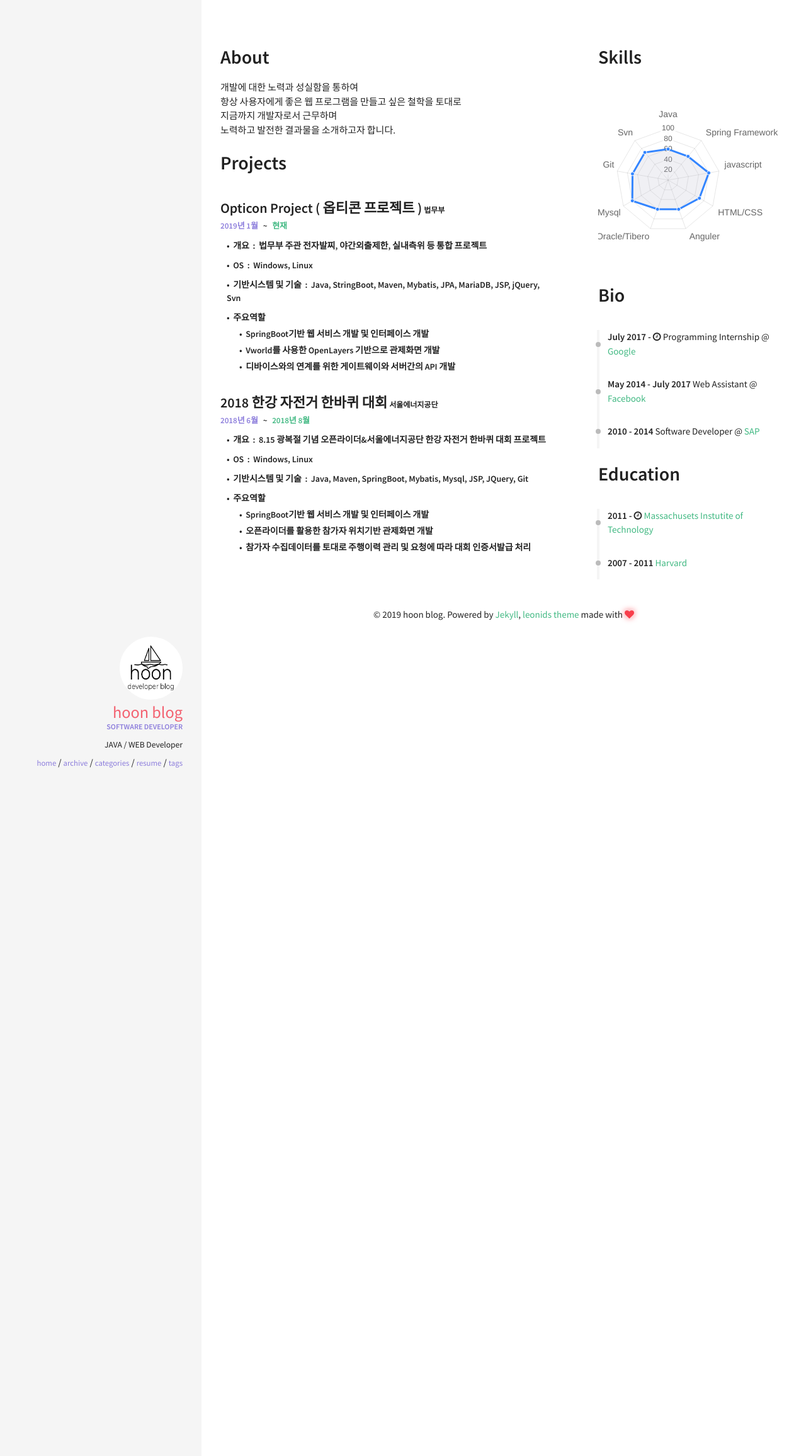
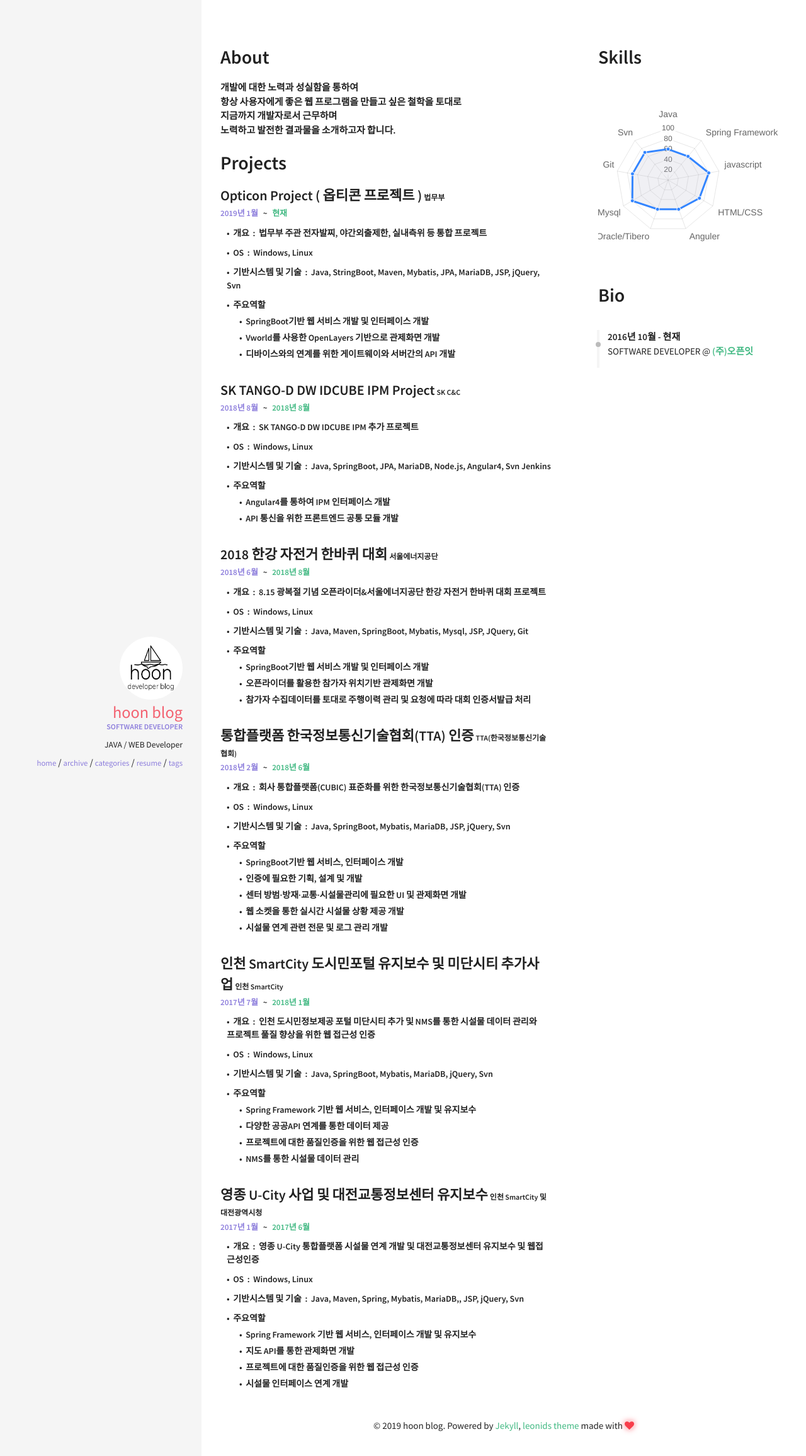
Before and after one commit to dudgns0612/dudgns0612.github.io, a Jekyll site: the page built from resume.html, in a window 1280 px wide. Shown: the top 2312 px of the page at 63% size. Built offline with Jekyll 4.4.1, drawn with Linux system fonts in a browser that asks for light colours; nearby versions of some CDN libraries.

Commit message:
resume working

```diff
--- a/_data/index/careers.yml
+++ b/_data/index/careers.yml
@@ -1,16 +1,5 @@
 # careers section data
 # if you don't have language feature(language.yml is empty), ignore "i18n" items
-- name: Google
-  link: http://www.google.com/
-  date: July 2017 - <i class="fa fa-clock-o" aria-hidden="true" title="Until Now"></i>
-  job: Programming Internship
-
-- name: Facebook
-  link: http://www.facebook.com/
-  date: May 2014 - July 2017
-  job: Web Assistant
-
-- name: SAP
-  link: https://www.sap.com/
-  date: 2010 - 2014
-  job: Software Developer
+- date: 2016년 10월 - 현재
+  job: SOFTWARE DEVELOPER
+  company: (주)오픈잇
--- a/_data/index/projects.yml
+++ b/_data/index/projects.yml
@@ -9,6 +9,18 @@
             "SpringBoot기반 웹 서비스 개발 및 인터페이스 개발",
             "Vworld를 사용한 OpenLayers 기반으로 관제화면 개발",
             "디바이스와의 연계를 위한 게이트웨이와 서버간의 API 개발"
+         ]
+
+- name: SK TANGO-D DW IDCUBE IPM Project
+  subName: SK C&C
+  startDate: 2018년 8월
+  endDate: 2018년 8월
+  summary: SK TANGO-D DW IDCUBE IPM 추가 프로젝트
+  os: Windows, Linux
+  softwareTechnology: "Java, SpringBoot, JPA, MariaDB, Node.js, Angular4, Svn Jenkins"
+  works: [
+            "Angular4를 통하여 IPM 인터페이스 개발",
+            "API 통신을 위한 프론트엔드 공통 모듈 개발",
          ]
 
 - name: 2018 한강 자전거 한바퀴 대회
@@ -23,3 +35,47 @@
             "오픈라이더를 활용한 참가자 위치기반 관제화면 개발",
             "참가자 수집데이터를 토대로 주행이력 관리 및 요청에 따라 대회 인증서발급 처리"
          ]
+
+- name: 통합플랫폼 한국정보통신기술협회(TTA) 인증
+  subName: TTA(한국정보통신기술협회)
+  startDate: 2018년 2월
+  endDate: 2018년 6월
+  summary: 회사 통합플랫폼(CUBIC) 표준화를 위한 한국정보통신기술협회(TTA) 인증
+  os: Windows, Linux
+  softwareTechnology: "Java, SpringBoot, Mybatis, MariaDB, JSP, jQuery, Svn"
+  works: [
+            "SpringBoot기반 웹 서비스, 인터페이스 개발",
+            "인증에 필요한 기획, 설계 및 개발",
+            "센터 방범·방재·교통·시설물관리에 필요한 UI 및 관제화면 개발",
+            "웹 소켓을 통한 실시간 시설물 상황 제공 개발",
+            "시설물 연계 관련 전문 및 로그 관리 개발"
+         ]
+
+- name: 인천 SmartCity 도시민포털 유지보수 및 미단시티 추가사업
+  subName: 인천 SmartCity
+  startDate: 2017년 7월
+  endDate: 2018년 1월
+  summary: 인천 도시민정보제공 포털 미단시티 추가 및 NMS를 통한 시설물 데이터 관리와 <br /> 프로젝트
+           풀질 향상을 위한 웹 접근성 인증
+  os: Windows, Linux
+  softwareTechnology: "Java, SpringBoot, Mybatis, MariaDB, jQuery, Svn"
+  works: [
+            "Spring Framework 기반 웹 서비스, 인터페이스 개발 및 유지보수",
+            "다양한 공공API 연계를 통한 데이터 제공",
+            "프로젝트에 대한 품질인증을 위한 웹 접근성 인증",
+            "NMS를 통한 시설물 데이터 관리"
+         ]
+
+- name: 영종 U-City 사업 및 대전교통정보센터 유지보수
+  subName: 인천 SmartCity 및 대전광역시청
+  startDate: 2017년 1월
+  endDate: 2017년 6월
+  summary: 영종 U-City 통합플랫폼 시설물 연계 개발 및 대전교통정보센터 유지보수 및 웹접근성인증
+  os: Windows, Linux
+  softwareTechnology: "Java, Maven, Spring, Mybatis, MariaDB,, JSP, jQuery, Svn"
+  works: [
+            "Spring Framework 기반 웹 서비스, 인터페이스 개발 및 유지보수",
+            "지도 API를 통한 관제화면 개발",
+            "프로젝트에 대한 품질인증을 위한 웹 접근성 인증",
+            "시설물 인터페이스 연계 개발"
+         ]
--- a/_includes/sections/about.html
+++ b/_includes/sections/about.html
@@ -1,8 +1,8 @@
 <h1><span data-i18n="skills.my_skills">About</span></h1>
 
-<div class="fw_600">
+<strong class="fw_600">
   개발에 대한 노력과 성실함을 통하여 <br />
   항상 사용자에게 좋은 웹 프로그램을 만들고 싶은 철학을 토대로 <br />
   지금까지 개발자로서 근무하며 <br />
   노력하고 발전한 결과물을 소개하고자 합니다.
-</div>
+</strong>
--- a/_includes/sections/career.html
+++ b/_includes/sections/career.html
@@ -3,7 +3,7 @@
 <div class="archive">
   <div class="timeline" id="timeline">
     {% for career in site.data.index.careers %}
-          <div class="archive-title"><div class="archive-year"><strong>{{ career.date }}</strong> {{ career.job }} @ <a href="{{ career.link }}">{{ career.name }}</a></div></div>
+          <div class="archive-title"><div class="archive-year"><strong>{{ career.date }}</strong> <div> {{ career.job }} @ <strong style="color: #42b983">{{ career.company }}</strong> </div></div></div>
     {% endfor %}
   </div>
 </div>
--- a/_includes/sections/projects.html
+++ b/_includes/sections/projects.html
@@ -1,4 +1,4 @@
-<h1><span data-i18n="skills.my_skills">Projects</span></h1>
+<h1 style="margin-bottom : -20px;"><span data-i18n="skills.my_skills">Projects</span></h1>
 
 {% for project in site.data.index.projects %}
     <div class="row" style="margin-top : 30px;">
--- a/_layouts/resume.html
+++ b/_layouts/resume.html
@@ -23,9 +23,6 @@ layout: default
         <div class="row">
             {% include sections/career.html %}
         </div>
-        <div class="row">
-            {% include sections/education.html %}
-        </div>
     </div>
 
 
```
